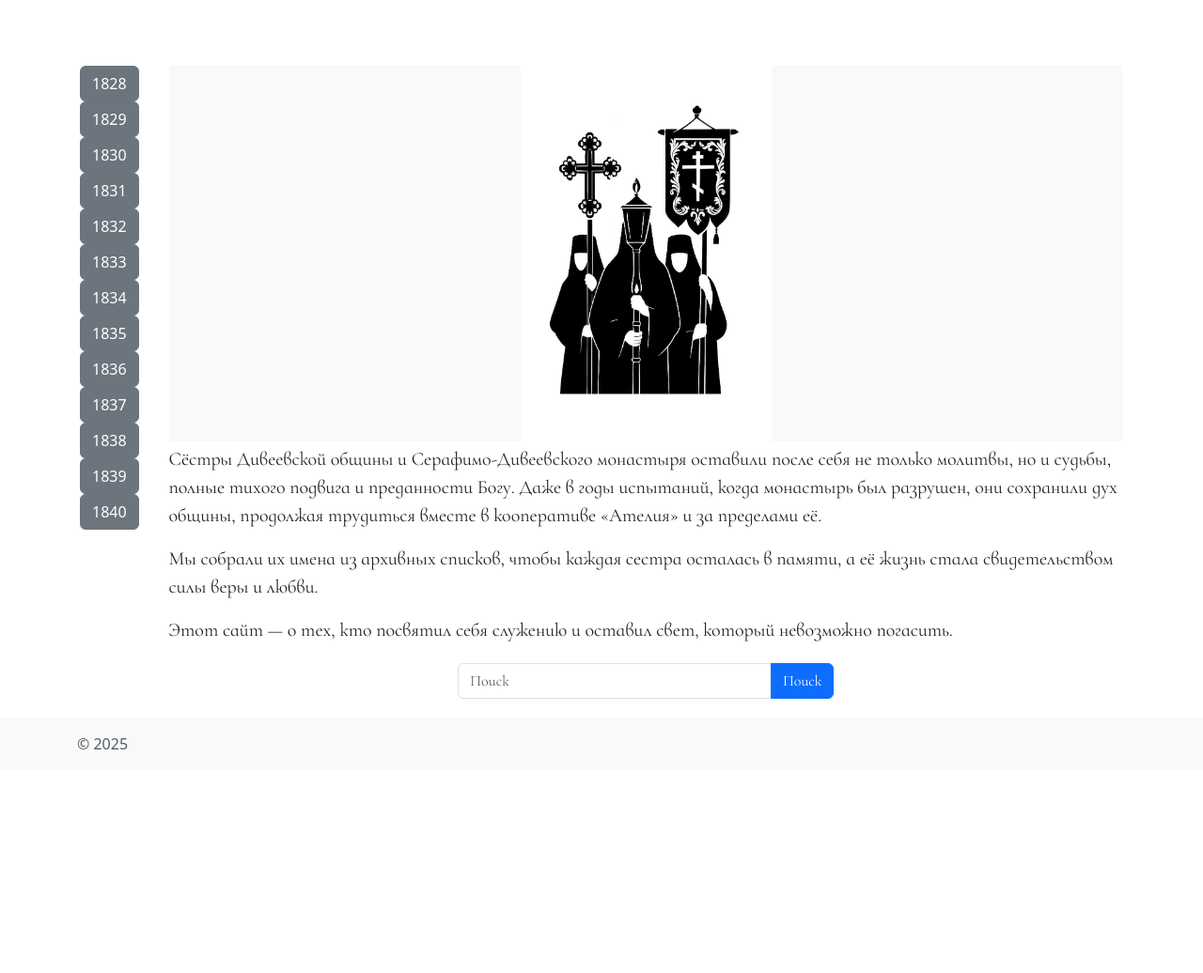
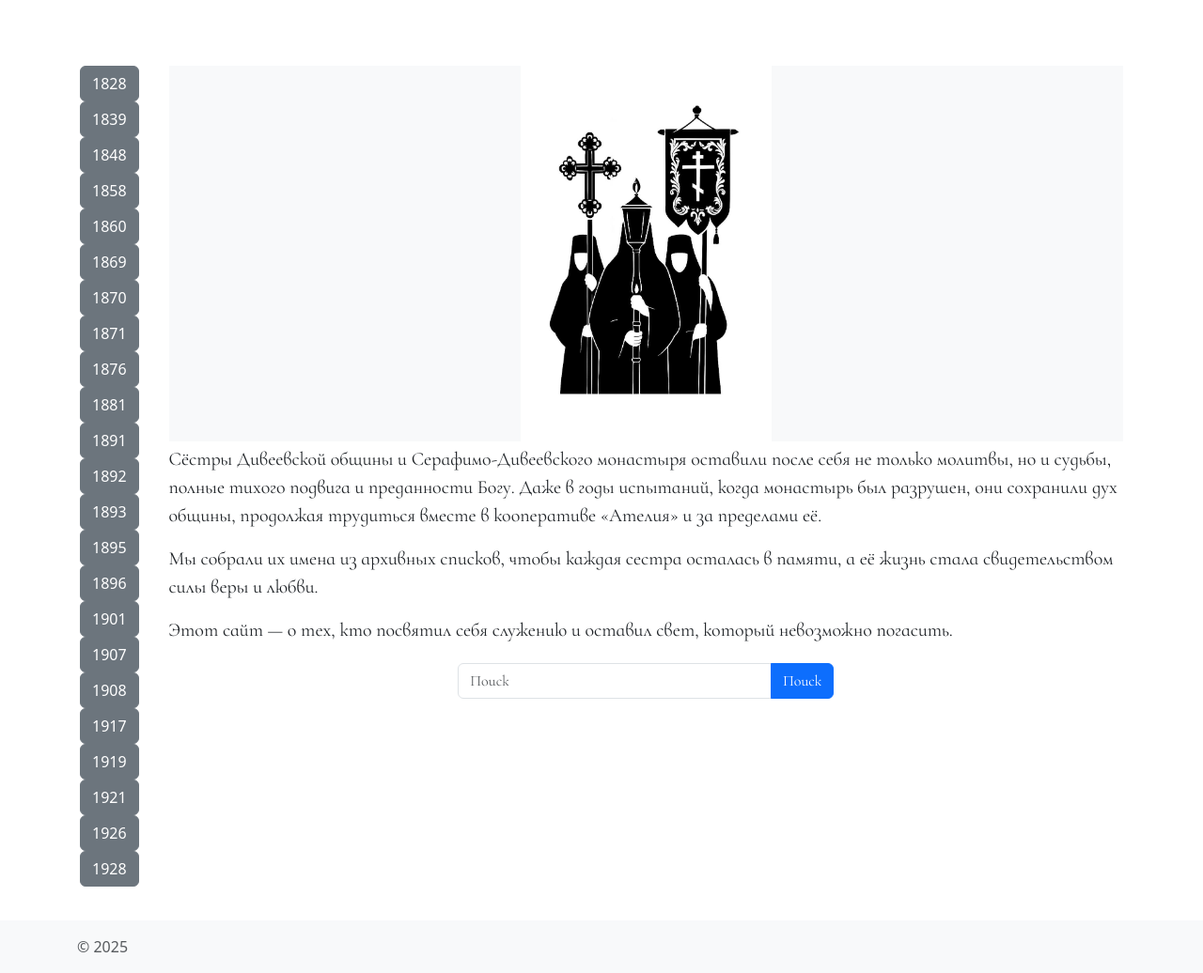
Before and after one commit to andrewverner/max, a Yii app: template src/views/site/index.php in a window 1280 px wide. Shown: the whole page at 94% size. Before the commit the page ends 798 px from the top, so only its background shows below. Run offline with PHP 8.4 and a stand-in for Yii, Linux system fonts and the light colour scheme; the template is opened without the code that fills it, so the values that code supplies are empty; some libraries are stand-ins or nearby versions; some web fonts are replaced.

Commit message:
Init commit

```diff
--- a/src/views/layouts/main.php
+++ b/src/views/layouts/main.php
@@ -44,7 +44,7 @@ $this->registerLinkTag(['rel' => 'icon', 'type' => 'image/x-icon', 'href' => Yii
         'items' => [
             ['label' => 'Главная', 'url' => ['/site/index']],
             ['label' => 'О проекте', 'url' => ['/site/about']],
-            ['label' => 'Контакты', 'url' => ['/site/contact']],
+            ['label' => 'Контакты', 'url' => ['/']],
         ]
     ]);
     NavBar::end();
--- a/src/views/site/index.php
+++ b/src/views/site/index.php
@@ -7,9 +7,29 @@ $this->title = 'Главная';
 <div class="row">
     <div class="col-md-1 d-none d-md-block">
         <ul class="list-unstyled">
-            <?php for ($year = 1828; $year <= 1840; $year++): ?>
-                <li><a class="btn btn-secondary"><?= $year ?></a></li>
-            <?php endfor; ?>
+            <li><a class="btn btn-secondary">1828</a></li>
+            <li><a class="btn btn-secondary">1839</a></li>
+            <li><a class="btn btn-secondary">1848</a></li>
+            <li><a class="btn btn-secondary">1858</a></li>
+            <li><a class="btn btn-secondary">1860</a></li>
+            <li><a class="btn btn-secondary">1869</a></li>
+            <li><a class="btn btn-secondary">1870</a></li>
+            <li><a class="btn btn-secondary">1871</a></li>
+            <li><a class="btn btn-secondary">1876</a></li>
+            <li><a class="btn btn-secondary">1881</a></li>
+            <li><a class="btn btn-secondary">1891</a></li>
+            <li><a class="btn btn-secondary">1892</a></li>
+            <li><a class="btn btn-secondary">1893</a></li>
+            <li><a class="btn btn-secondary">1895</a></li>
+            <li><a class="btn btn-secondary">1896</a></li>
+            <li><a class="btn btn-secondary">1901</a></li>
+            <li><a class="btn btn-secondary">1907</a></li>
+            <li><a class="btn btn-secondary">1908</a></li>
+            <li><a class="btn btn-secondary">1917</a></li>
+            <li><a class="btn btn-secondary">1919</a></li>
+            <li><a class="btn btn-secondary">1921</a></li>
+            <li><a class="btn btn-secondary">1926</a></li>
+            <li><a class="btn btn-secondary">1928</a></li>
         </ul>
     </div>
     <div class="col-md-11 d-flex flex-column align-items-center text-center gap-1 cormorant-infant" style="font-size: 15pt">
@@ -29,8 +49,28 @@ $this->title = 'Главная';
     </div>
     <div class="col-md-11 d-block d-md-none text-center">
         <br />
-        <?php for ($year = 1828; $year <= 1840; $year++): ?>
-            <a class="btn btn-secondary"><?= $year ?></a>
-        <?php endfor; ?>
+        <a class="btn btn-secondary">1828</a>
+        <a class="btn btn-secondary">1839</a>
+        <a class="btn btn-secondary">1848</a>
+        <a class="btn btn-secondary">1858</a>
+        <a class="btn btn-secondary">1860</a>
+        <a class="btn btn-secondary">1869</a>
+        <a class="btn btn-secondary">1870</a>
+        <a class="btn btn-secondary">1871</a>
+        <a class="btn btn-secondary">1876</a>
+        <a class="btn btn-secondary">1881</a>
+        <a class="btn btn-secondary">1891</a>
+        <a class="btn btn-secondary">1892</a>
+        <a class="btn btn-secondary">1893</a>
+        <a class="btn btn-secondary">1895</a>
+        <a class="btn btn-secondary">1896</a>
+        <a class="btn btn-secondary">1901</a>
+        <a class="btn btn-secondary">1907</a>
+        <a class="btn btn-secondary">1908</a>
+        <a class="btn btn-secondary">1917</a>
+        <a class="btn btn-secondary">1919</a>
+        <a class="btn btn-secondary">1921</a>
+        <a class="btn btn-secondary">1926</a>
+        <a class="btn btn-secondary">1928</a>
     </div>
 </div>
```
Also changed, not shown: src/config/web.php (+11 -0 lines), src/views/site/about.php (+25 -9 lines), 1 other file.
